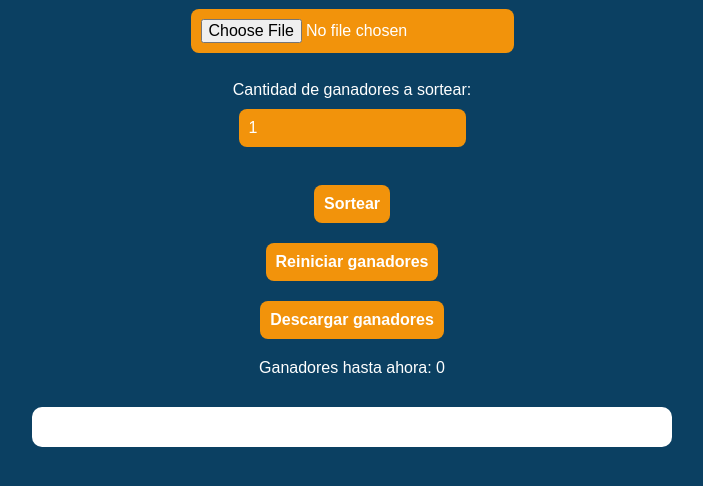
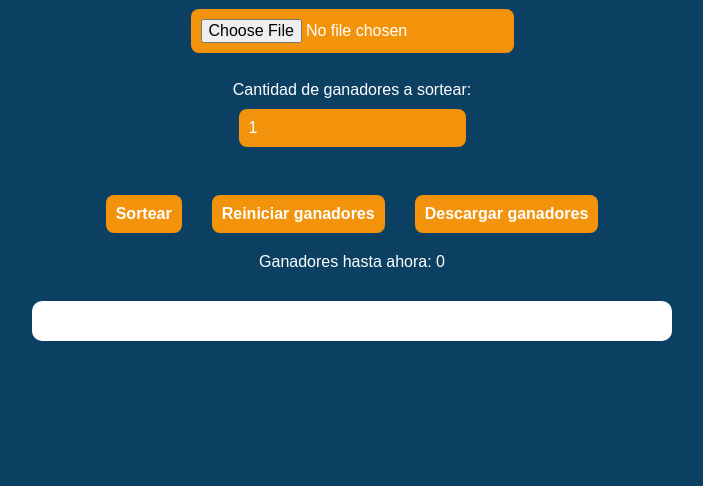
Before and after one commit to joaquin-espinosa733/sorteo, a plain HTML site: page index.html in a window 1280 px wide. Shown: the part 118-604 px from the top of the page, without its empty margins (288-991 px from the left). Drawn offline with Linux system fonts and the light colour scheme; a web font is replaced by a local one.

Commit message:
buttons fixed

```diff
--- a/index.css
+++ b/index.css
@@ -49,6 +49,12 @@
           background-color: #444;
           color: #0b4062;
           cursor: not-allowed;
+      }
+
+      .botones {
+          display: flex;
+          gap: 10px;
+          margin-top: 10px;
       }
 
       #ganadores {
--- a/index.html
+++ b/index.html
@@ -19,10 +19,11 @@
     <label for="cantidad">Cantidad de ganadores a sortear:</label>
     <input type="number" id="cantidad" min="1" value="1" />
     <br />
-
-    <button id="botonSortear" onclick="sortear()">Sortear</button>
-    <button onclick="reiniciar()">Reiniciar ganadores</button>
-    <button onclick="descargarGanadores()">Descargar ganadores</button>
+    <div class="botones">
+      <button id="botonSortear" onclick="sortear()">Sortear</button>
+      <button onclick="reiniciar()">Reiniciar ganadores</button>
+      <button onclick="descargarGanadores()">Descargar ganadores</button>
+    </div>
 
     <div id="contador">Ganadores hasta ahora: 0</div>
     <div id="cuenta-regresiva"></div>
```
